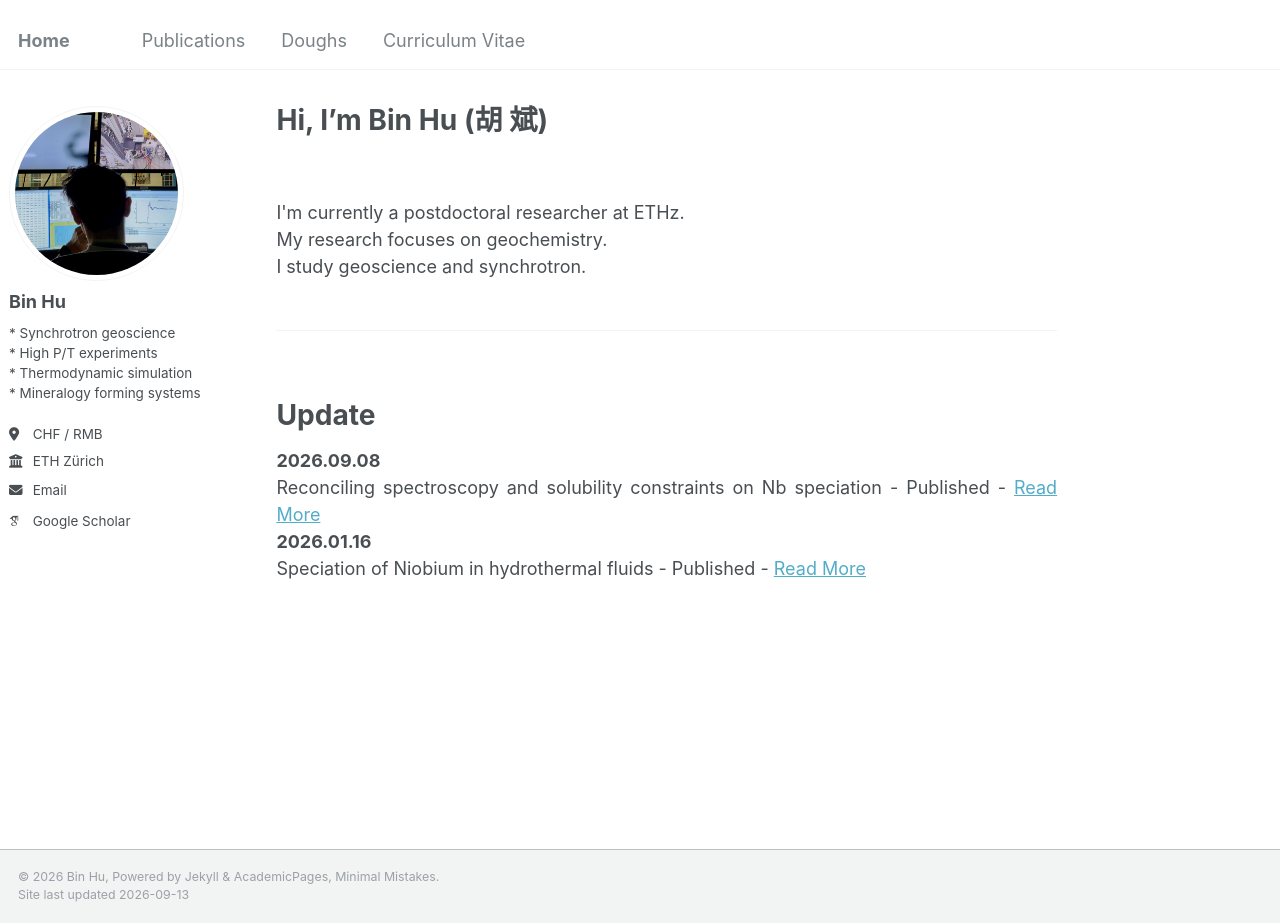
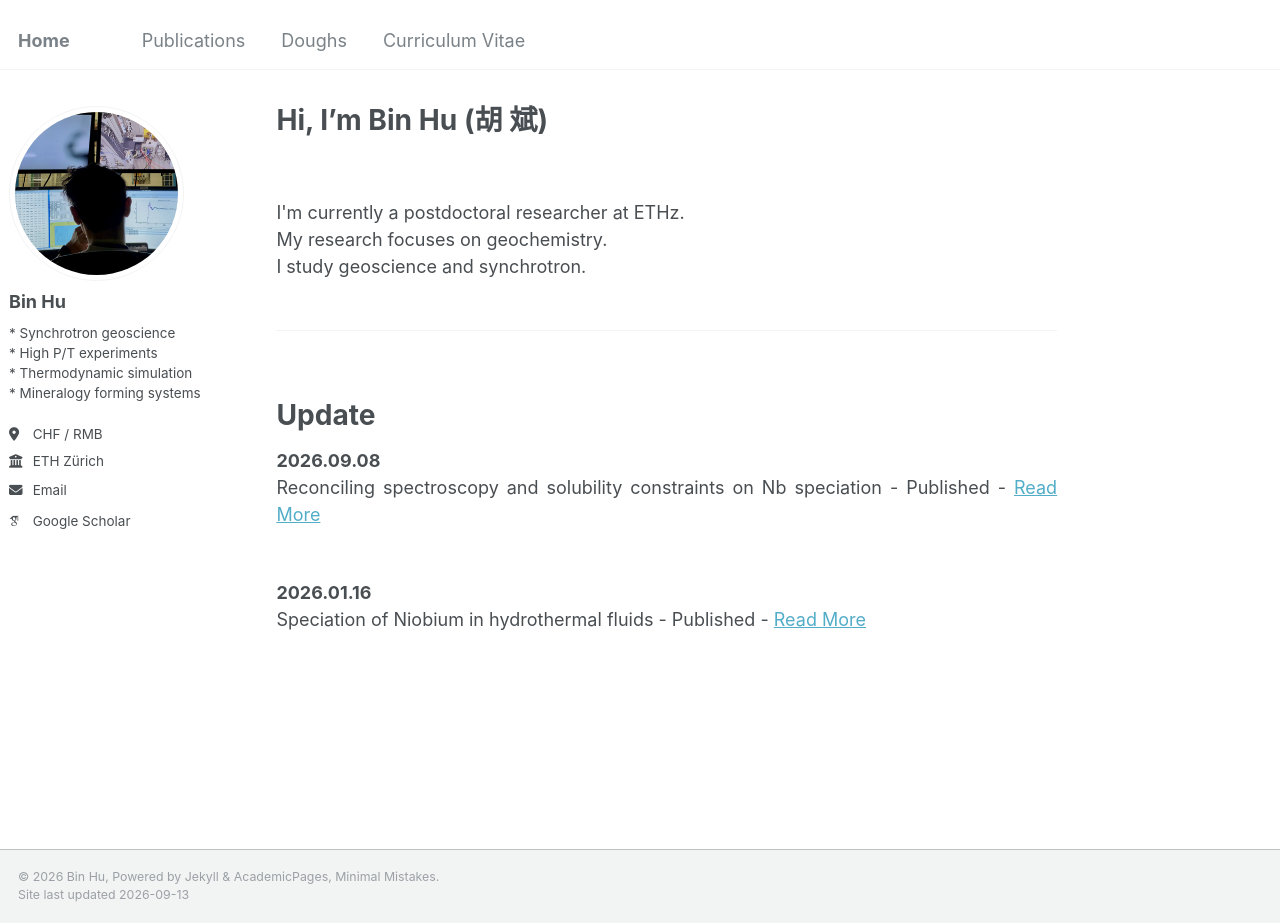
Before and after one commit to bhchemx/bhchemx.github.io, a Jekyll site: the page built from _pages/about.md, in a window 1280 px wide and 923 px high. Built offline with Jekyll 4.4.1, drawn with Linux system fonts in a browser that asks for light colours; some web fonts are replaced.

Commit message:
Update about.md

```diff
--- a/_pages/about.md
+++ b/_pages/about.md
@@ -16,8 +16,8 @@ redirect_from:
       I study geoscience and synchrotron.<br>
     </span>
 </div>
+<br>
 
-<br>
 <hr />
 <br>
 # Update
@@ -35,7 +35,7 @@ redirect_from:
         Reconciling spectroscopy and solubility constraints on Nb speciation - Published - <a href = "https://bhchemx.github.io/publication/2026-06-03-GCA-Nb">Read More</a>
     </span>
 </div>
-<!------------------------------------------------------------->
+<br><!------------------------------------------------------------->
 
 <div style="display: flex; justify-content: space-between; font-size: 1em;">
     <span>
```
